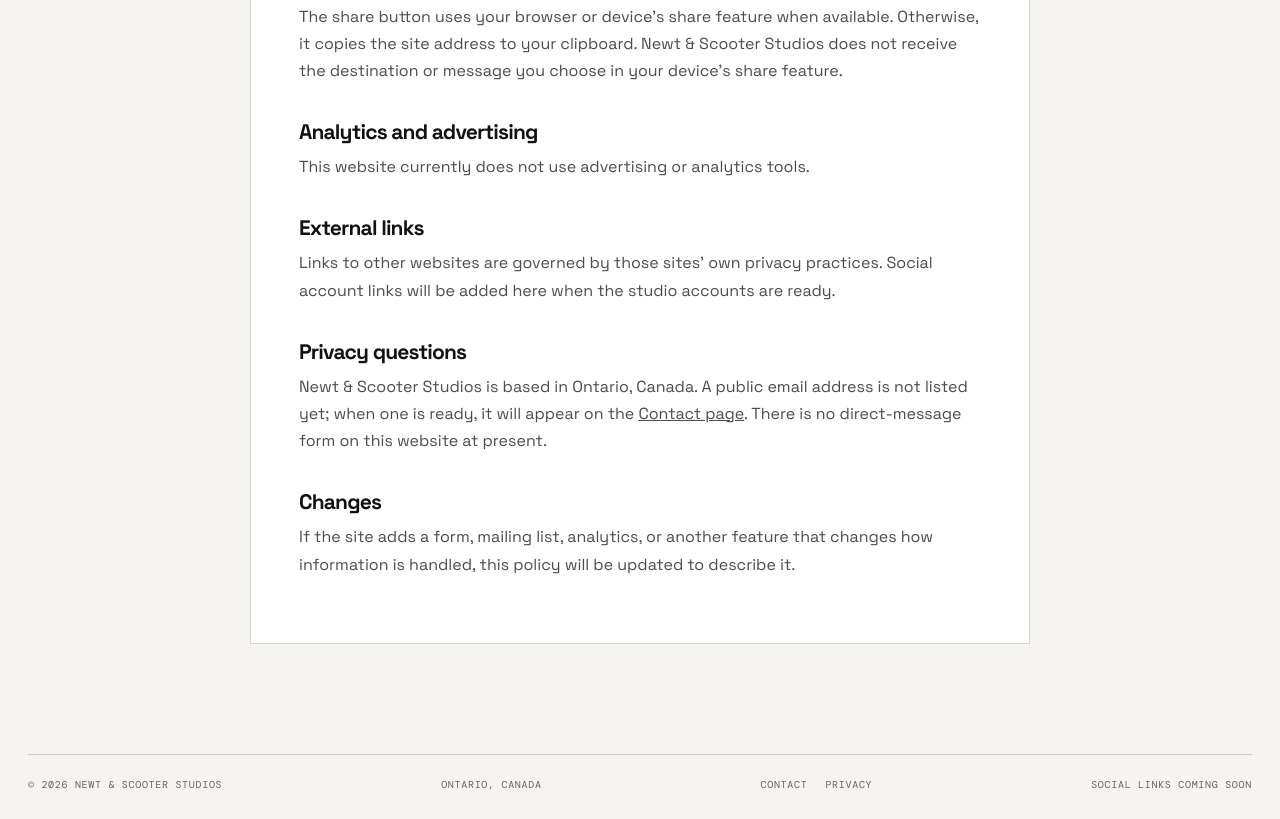
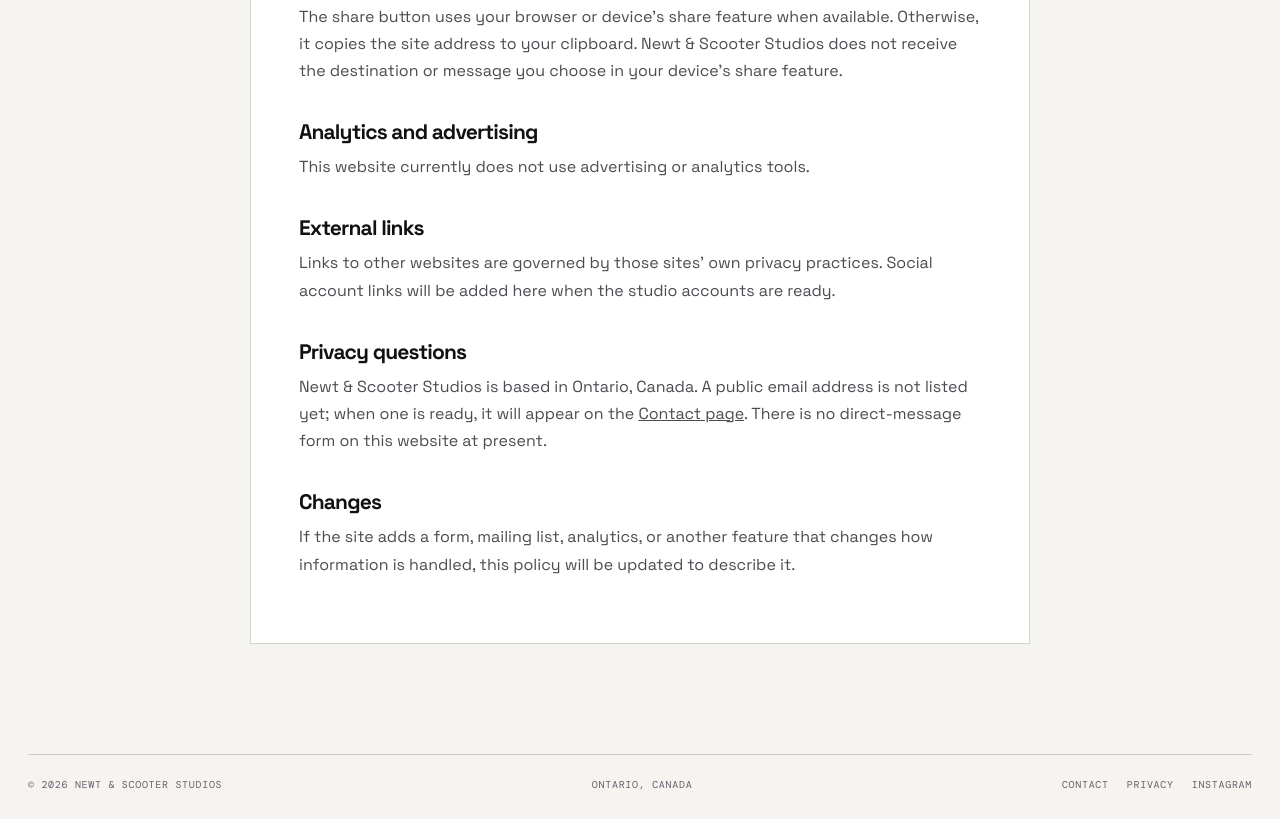
Before and after one commit to NewtScooter/newtandscooter.com, a plain HTML site: page privacy.html in a window 1280 px wide. Shown: the part 1047-1866 px from the top of the page. Drawn offline with nearby package versions, Linux system fonts and the light colour scheme.

Commit message:
Update privacy.html
Muse edits

```diff
--- a/privacy.html
+++ b/privacy.html
@@ -62,8 +62,7 @@
   <footer class="shell site-footer">
     <p>© 2026 Newt &amp; Scooter Studios</p>
     <p>Ontario, Canada</p>
-    <nav aria-label="Footer links"><a href="/contact.html">Contact</a><a href="/privacy.html" aria-current="page">Privacy</a></nav>
-    <p class="social-note">Social links coming soon</p>
+    <nav aria-label="Footer links"><a href="/contact.html">Contact</a><a href="/privacy.html" aria-current="page">Privacy</a><a href="https://www.instagram.com/newtandscooter/" target="_blank" rel="noopener">Instagram</a></nav>
   </footer>
   <script src="/site.js" defer></script>
 </body>
```
